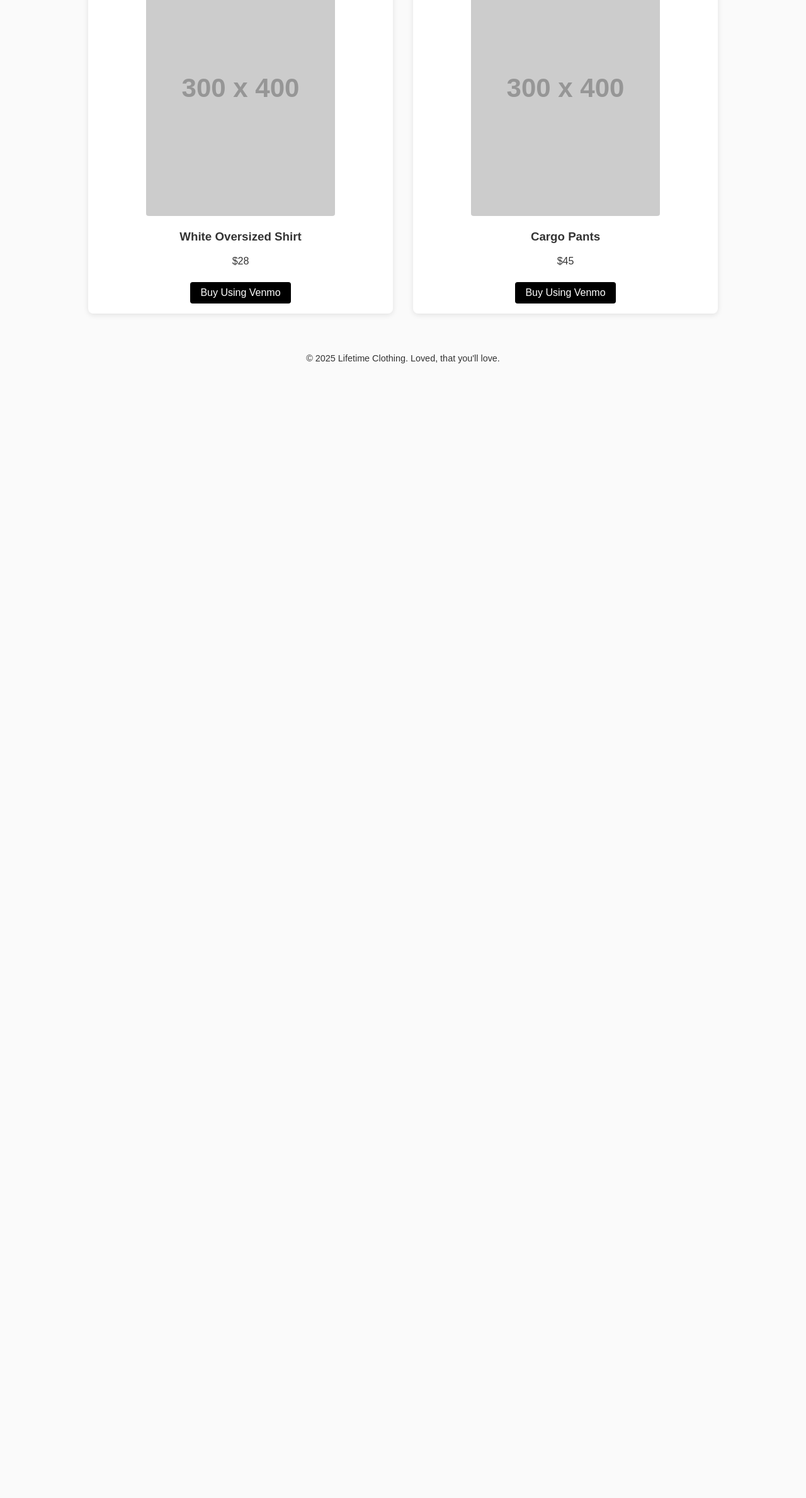
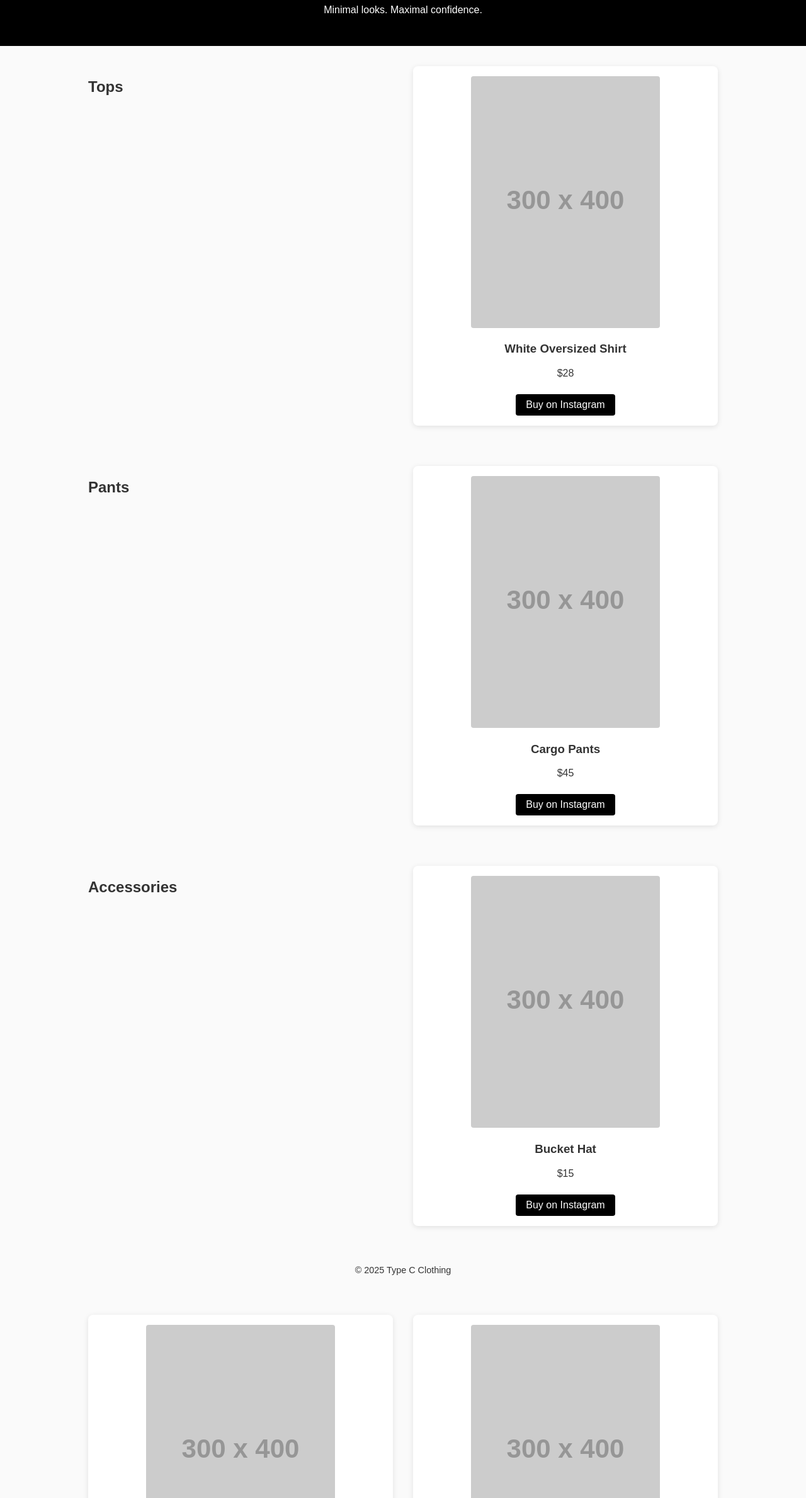
Before and after one commit to hcali10/lifetime-clothing, a plain HTML site: page index.html in a window 1280 px wide. Shown: the part 421-2800 px from the top of the page at 63% size. Before the commit the page ends 1028 px from the top, so only its background shows below. Drawn offline with Linux system fonts and the light colour scheme; placeholder pictures from the web are drawn by us.

Commit message:
Update index.html

```diff
--- a/index.html
+++ b/index.html
@@ -11,7 +11,8 @@
     <h1>Lifetime Clothing</h1>
     <p>Great quality items for any age.</p>
   </header>
-<body>
+
+  <body>
   <div class="container">
     <nav class="sidebar">
       <h2>Shop</h2>
@@ -21,6 +22,56 @@
         <li><a href="#accessories">Accessories</a></li>
       </ul>
     </nav>
+
+    <main class="main-content">
+      <header>
+        <h1>Type C Clothing</h1>
+        <p>Minimal looks. Maximal confidence.</p>
+      </header>
+
+      <section id="tops" class="catalog">
+        <h2>Tops</h2>
+        <div class="item">
+          <img src="https://via.placeholder.com/300x400.png?text=White+Shirt" alt="White Shirt" />
+          <h3>White Oversized Shirt</h3>
+          <p>$28</p>
+          <a href="https://instagram.com/YOURHANDLE" target="_blank">Buy on Instagram</a>
+        </div>
+        <!-- Add more tops -->
+      </section>
+
+      <section id="pants" class="catalog">
+        <h2>Pants</h2>
+        <div class="item">
+          <img src="https://via.placeholder.com/300x400.png?text=Cargo+Pants" alt="Cargo Pants" />
+          <h3>Cargo Pants</h3>
+          <p>$45</p>
+          <a href="https://instagram.com/YOURHANDLE" target="_blank">Buy on Instagram</a>
+        </div>
+        <!-- Add more pants -->
+      </section>
+
+      <section id="accessories" class="catalog">
+        <h2>Accessories</h2>
+        <div class="item">
+          <img src="https://via.placeholder.com/300x400.png?text=Hat" alt="Hat" />
+          <h3>Bucket Hat</h3>
+          <p>$15</p>
+          <a href="https://instagram.com/YOURHANDLE" target="_blank">Buy on Instagram</a>
+        </div>
+        <!-- Add more accessories -->
+      </section>
+
+      <footer>
+        <p>© 2025 Type C Clothing</p>
+      </footer>
+    </main>
+  </div>
+</body>
+
+
+
+
   <section class="catalog">
     <div class="item">
       <img src="https://via.placeholder.com/300x400.png?text=White+Shirt" alt="White Oversized Shirt" />
```
